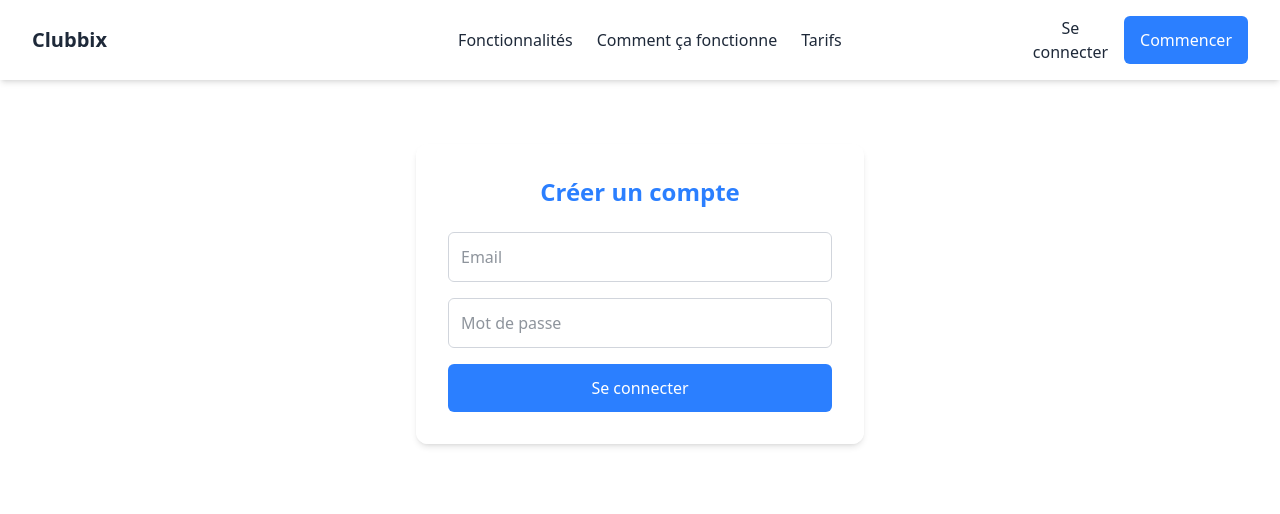
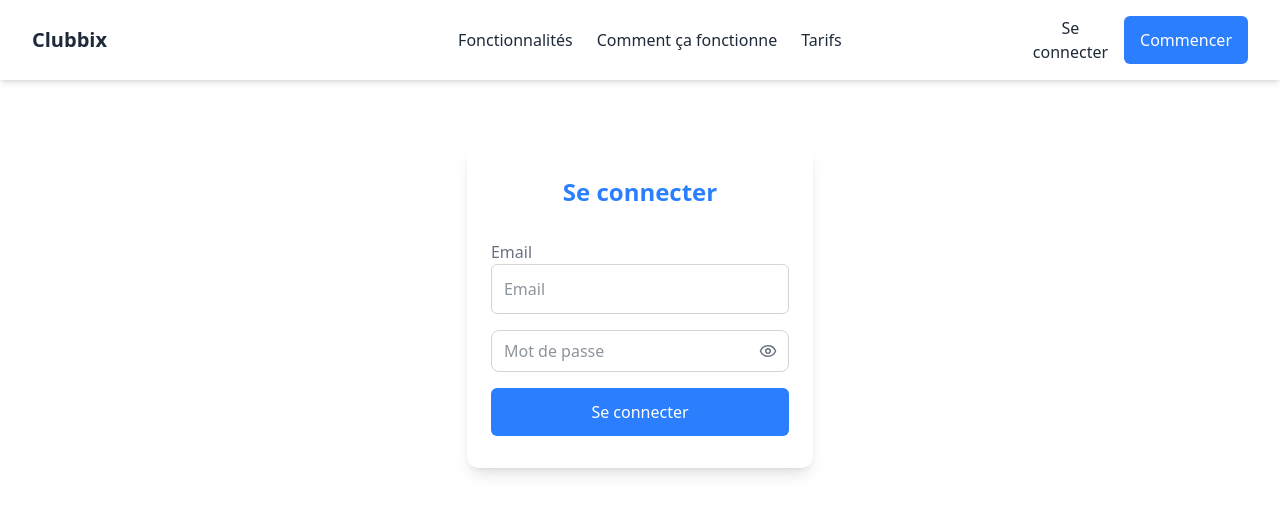
Before and after one commit to raphpay/Clubbix, a React (Vite) app: page /login in a window 1280 px wide. Shown: the top 514 px of the page. Built offline with nearby package versions, Linux system fonts and the light colour scheme; no server answers.

Commit message:
Feature: Improve login UI #10

```diff
--- /dev/null
+++ b/src/components/Input.tsx
@@ -0,0 +1,33 @@
+type InputProps = {
+  label: string;
+  value: string;
+  type: string;
+  placeholder: string;
+  onChange: (e: any) => void;
+  required?: boolean;
+};
+
+const Input = ({
+  label,
+  value,
+  type,
+  placeholder,
+  onChange,
+  required = false,
+}: InputProps) => {
+  return (
+    <div className="w-full text-left">
+      <label className="text-gray-500">{label}</label>
+      <input
+        type={type}
+        placeholder={placeholder}
+        value={value}
+        onChange={onChange}
+        className="w-full p-3 border border-gray-300 rounded-md focus:outline-none focus:ring-2 focus:ring-blue-500"
+        required={required}
+      />
+    </div>
+  );
+};
+
+export default Input;
--- /dev/null
+++ b/src/components/PasswordInput.tsx
@@ -0,0 +1,56 @@
+import { Eye, EyeOff } from "lucide-react";
+import { useState } from "react";
+
+interface PasswordInputProps {
+  placeholder?: string;
+  value: string;
+  strength?: string;
+  setValue: React.Dispatch<React.SetStateAction<string>>;
+  errorMessage?: string;
+}
+
+export default function PasswordInput({
+  placeholder,
+  value,
+  strength,
+  setValue,
+  errorMessage,
+}: PasswordInputProps) {
+  const [visible, setVisible] = useState(false);
+
+  return (
+    <div className="relative">
+      <input
+        type={visible ? "text" : "password"}
+        placeholder={placeholder}
+        value={value}
+        onChange={(e) => setValue(e.target.value)}
+        className="border border-gray-300 rounded-lg px-3 py-2 pr-10 w-full focus:outline-none focus:ring-2 focus:ring-blue-300"
+        required
+      />
+      <button
+        type="button"
+        className="absolute top-3 right-3 flex items-center text-gray-500"
+        onClick={() => setVisible((v) => !v)}
+        aria-label="Afficher le mot de passe"
+      >
+        {visible ? <EyeOff size={18} /> : <Eye size={18} />}
+      </button>
+      {errorMessage ? (
+        <p className="text-sm mt-1 text-red-600">{errorMessage}</p>
+      ) : strength ? (
+        <p
+          className={`text-sm mt-1 ${
+            strength === "Fort"
+              ? "text-green-600"
+              : strength === "Moyen"
+              ? "text-yellow-600"
+              : "text-red-600"
+          }`}
+        >
+          Sécurité : {strength}
+        </p>
+      ) : null}
+    </div>
+  );
+}
--- a/src/routes/auth/Login.tsx
+++ b/src/routes/auth/Login.tsx
@@ -2,6 +2,8 @@ import { signInWithEmailAndPassword } from "firebase/auth";
 import { useEffect, useState } from "react";
 import { useNavigate } from "react-router-dom";
 import Header from "../../components/Header";
+import Input from "../../components/Input";
+import PasswordInput from "../../components/PasswordInput";
 import { useAuth } from "../../hooks/useAuth";
 import { auth } from "../../lib/firebase";
 
@@ -26,31 +28,27 @@ const LoginPage = () => {
   };
 
   return (
-    <div className="relative min-h-screen w-full overflow-hidden text-gray-800 font-sans">
+    <div className="min-h-screen w-full text-gray-800 font-sans">
       <Header />
 
       <section className="flex flex-col items-center text-center px-6 pt-12 pb-20">
-        <div className="bg-white/80 backdrop-blur-md shadow-md rounded-xl p-8 w-full max-w-md">
+        <div className="bg-white rounded-xl shadow-lg flex flex-col gap-2 px-6 py-8">
           <h1 className="text-2xl font-bold text-center text-blue-500 mb-6">
-            Créer un compte
+            Se connecter
           </h1>
           {error && <p className="text-red-500 text-sm mb-4">{error}</p>}
           <form onSubmit={handleLogin} className="space-y-4">
-            <input
+            <Input
+              label="Email"
               type="email"
               placeholder="Email"
               value={email}
               onChange={(e) => setEmail(e.target.value)}
-              className="w-full p-3 border border-gray-300 rounded-md focus:outline-none focus:ring-2 focus:ring-blue-500"
-              required
             />
-            <input
-              type="password"
+            <PasswordInput
               placeholder="Mot de passe"
               value={password}
-              onChange={(e) => setPassword(e.target.value)}
-              className="w-full p-3 border border-gray-300 rounded-md focus:outline-none focus:ring-2 focus:ring-blue-500"
-              required
+              setValue={setPassword}
             />
             <button
               type="submit"
```
